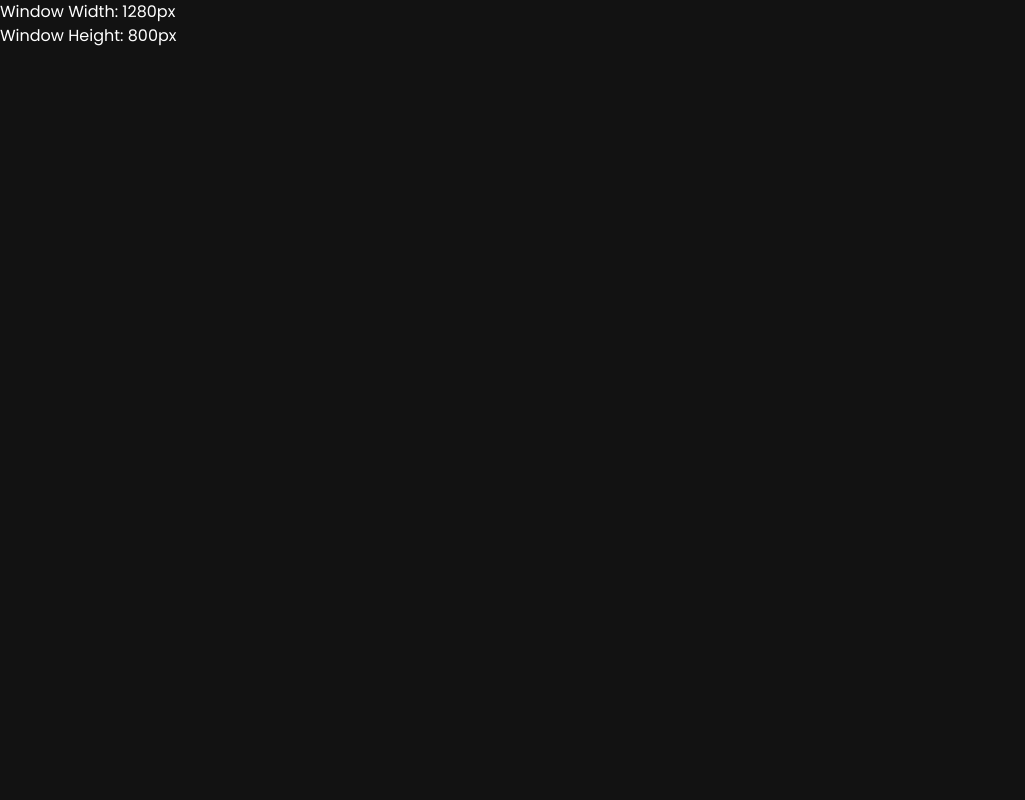
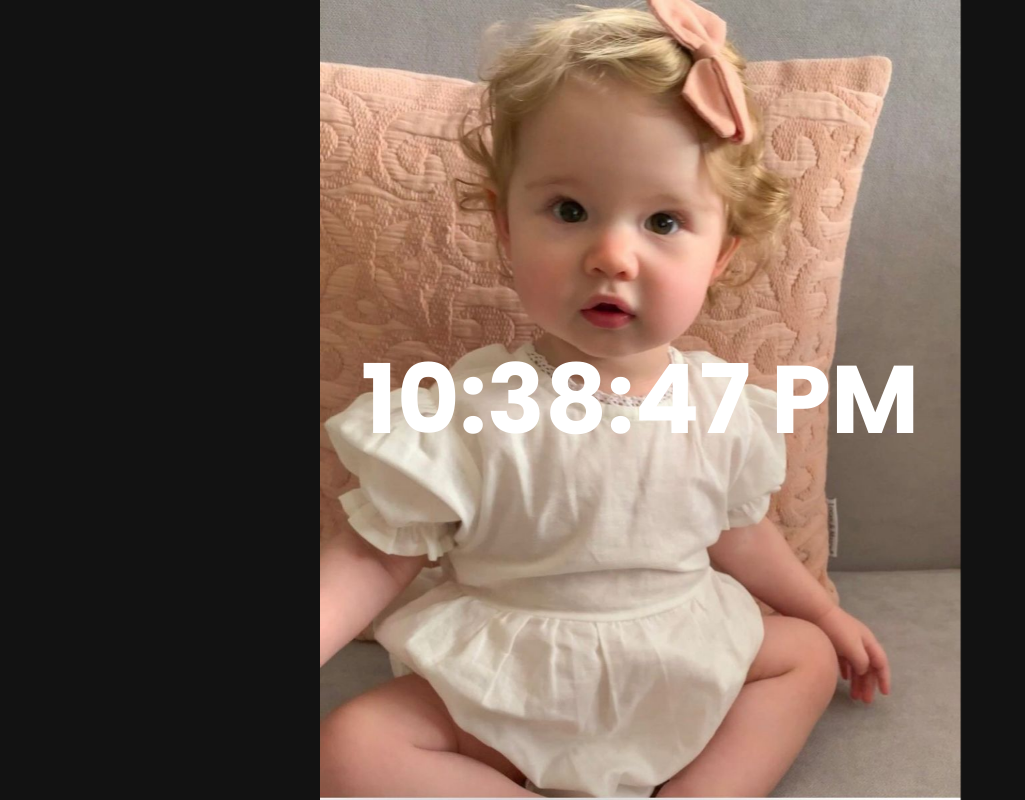
Before and after one commit to mericcintosun/learn-react-itubc, a React (Vite) app: page / in a window 1280 px wide. Shown: the whole page, without its empty margins (0-1025 px from the left). Built offline with nearby package versions, Linux system fonts and the light colour scheme.

Commit message:
digital-clock-component

```diff
--- a/src/App.jsx
+++ b/src/App.jsx
@@ -1,6 +1,7 @@
 import "./index.css";
 
-import UseEffectExample from "./components/UseEffectExample";
+import DigitalClock from "./digital-clock-app/DigitalClock";
+// import UseEffectExample from "./components/UseEffectExample";
 // import UseEffect from "./components/UseEffect";
 // import ToDoList from "./todolist-app/ToDoList";
 // import Button from "./components/Button";
@@ -23,7 +24,7 @@ import UseEffectExample from "./components/UseEffectExample";
 function App() {
   return (
     <>
-      <UseEffectExample/>
+      <DigitalClock/>
     </>
   );
 }
--- /dev/null
+++ b/src/digital-clock-app/DigitalClock.jsx
@@ -0,0 +1,44 @@
+import { useState, useEffect } from "react";
+
+const DigitalClock = () => {
+  const [time, setTime] = useState(new Date());
+
+  useEffect(() => {
+    const intervalId = setInterval(() => {
+      setTime(new Date());
+    }, 1000);
+
+    return () => {
+      clearInterval(intervalId);
+    };
+  }, []);
+
+  const formatTime = () => {
+    let hours = time.getHours();
+    const minutes = time.getMinutes();
+    const seconds = time.getSeconds();
+    const meridiem = hours > 12 ? "PM" : "AM";
+
+    hours = hours % 12 || 12;
+
+    return `${padZero(hours)}:${padZero(minutes)}:${padZero(seconds)} ${padZero(meridiem)}`
+  };
+
+  const padZero = (number) => {
+        return (number < 10 ? "0" : "") + number;
+  }
+
+  return (
+    <>
+      <div className="" id="body">
+        <div className="backdrop-sepia-0" id="clock-container">
+          <div className="text-8xl font-bold shadow-amber-300" id="clock">
+            <span className="">{formatTime()}</span>
+          </div>
+        </div>
+      </div>
+    </>
+  );
+};
+
+export default DigitalClock;
--- a/src/index.css
+++ b/src/index.css
@@ -9,3 +9,15 @@
     color-scheme: dark;
     font-family: 'Poppins' , sans-serif;
 }
+#body {
+    background-image: url(assets/bebis.jpg);
+    background-position: center;
+    background-repeat: no-repeat;
+    background-size: contain;
+    background-attachment: fixed;
+    margin: 0;
+    display: flex;
+    justify-content: center;
+    align-items: center;
+    min-height: 100dvh;
+}
```
Also changed, not shown: src/assets/bebis.jpg (added).
